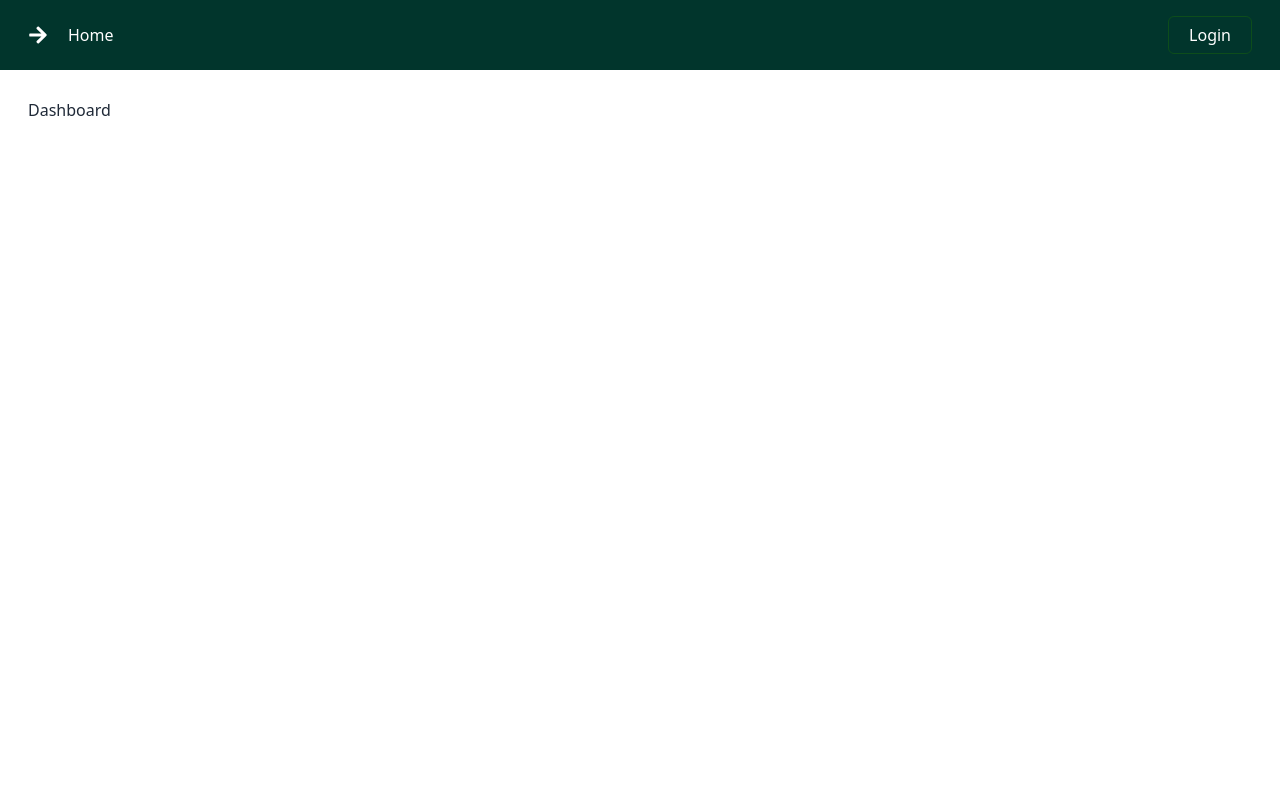
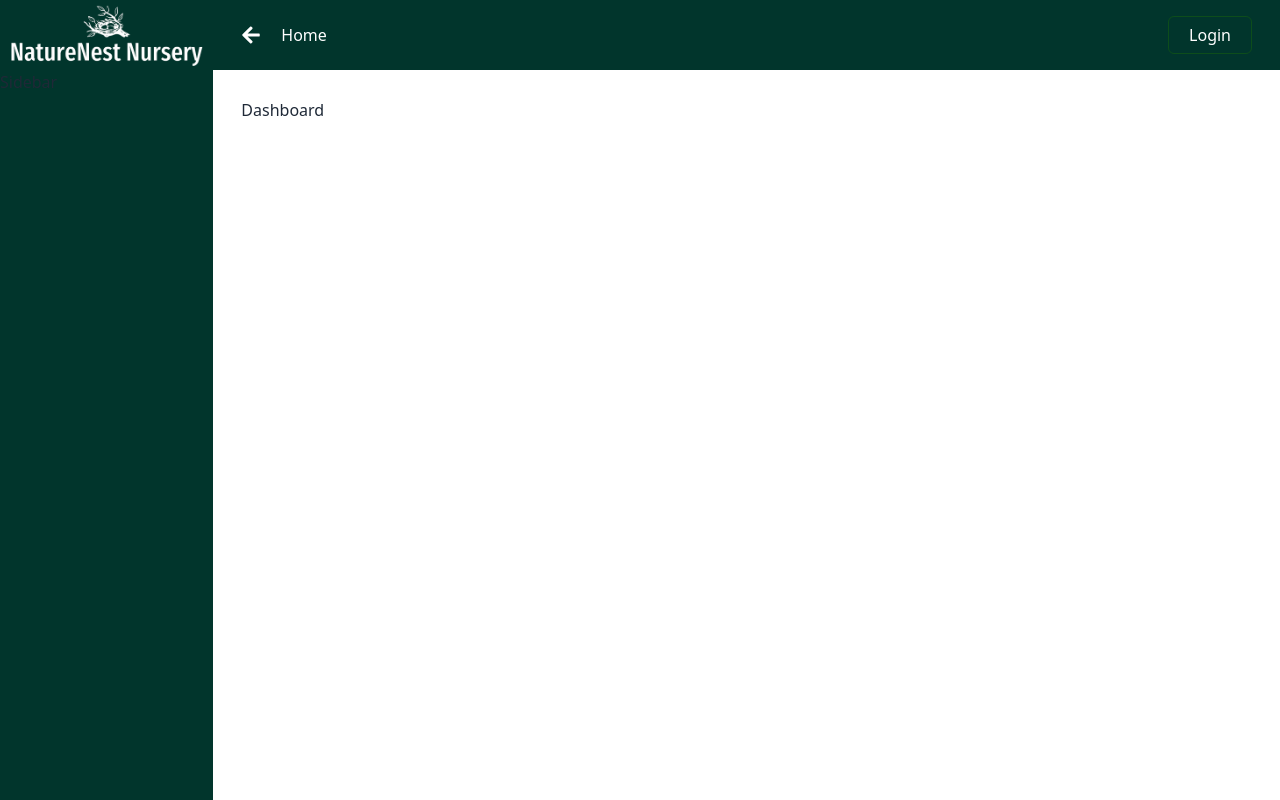
Before and after one commit to yasin2514/nest-nature-nursery-client, a React (Vite) app: page /dashboard in a window 1280 px wide. Built offline with nearby package versions, Linux system fonts and the light colour scheme; no server answers.

Commit message:
dashboard design updated

```diff
--- a/src/components/dashboard/SidebarHeader.jsx
+++ b/src/components/dashboard/SidebarHeader.jsx
@@ -5,7 +5,7 @@ const SidebarHeader = () => {
   return (
     <div className="h-[70px] flex items-center justify-center">
       <NavLink to="/dashboard">
-        <img className="w-48" src={logo} alt="NestNatureNursery" />
+        <img className="w-48"  src={logo} alt="NestNatureNursery" />
       </NavLink>
       <h1></h1>
     </div>
--- a/src/layout/AdminLayout.jsx
+++ b/src/layout/AdminLayout.jsx
@@ -5,7 +5,7 @@ import SidebarHeader from "../components/dashboard/SidebarHeader";
 import { useState } from "react";
 
 const AdminLayout = () => {
-  const [collapse, setCollapse] = useState(false);
+  const [collapse, setCollapse] = useState(true);
 
   const toggleCollapse = () => {
     setCollapse((prev) => !prev);
@@ -19,7 +19,7 @@ const AdminLayout = () => {
         } overflow-hidden`}
       >
         {collapse && (
-          <div className="p-4">
+          <div>
             <SidebarHeader />
             <Sidebar />
           </div>
```
